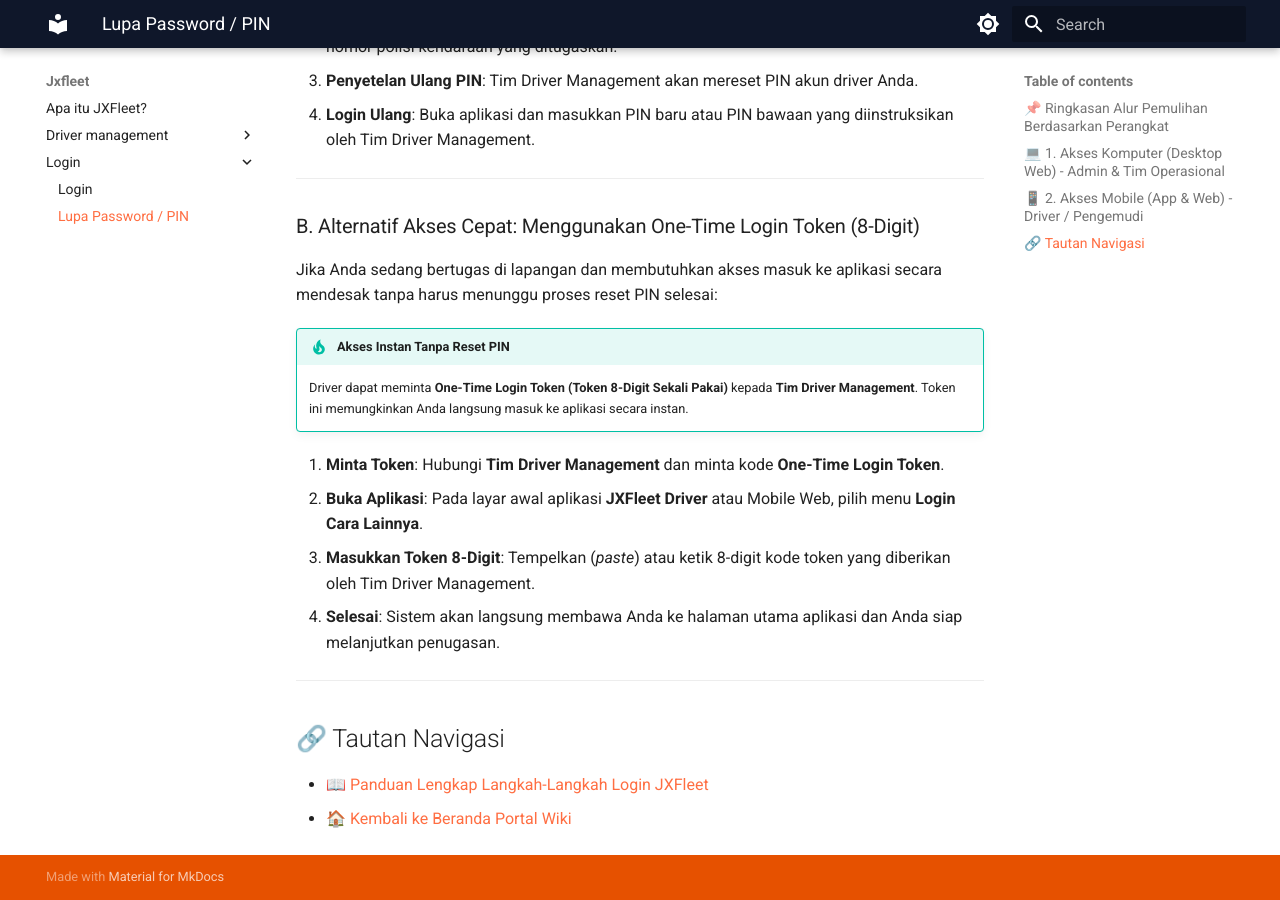
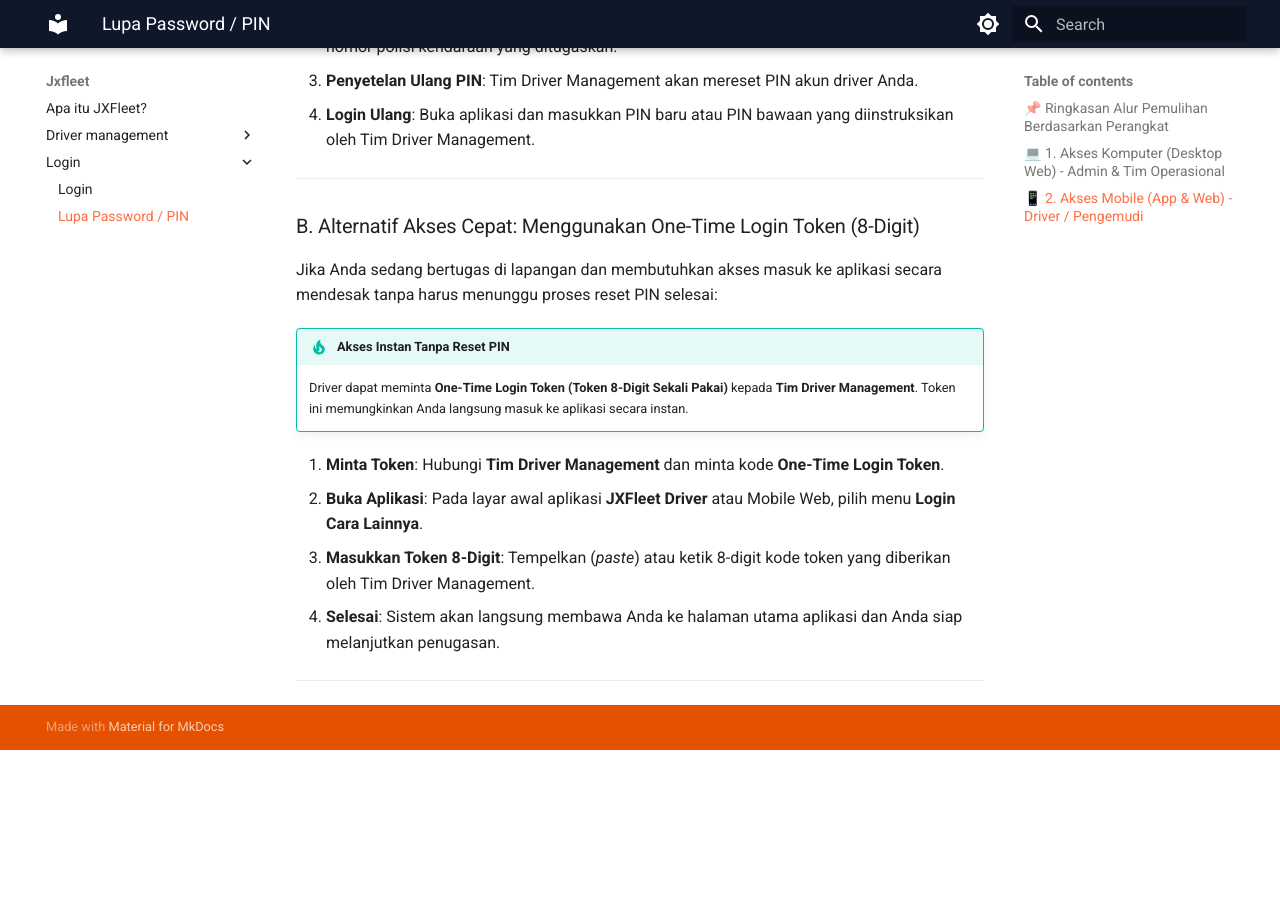
Before and after one commit to jejeharapan/wiki, an MkDocs documentation site: the page built from article/jxfleet/login/lupa-password-pin.md, in a window 1280 px wide and 900 px high, scrolled down 1714 px. Built offline with MkDocs 1.6.1 and Material for MkDocs 9.7.7, drawn with Linux system fonts in a browser that asks for light colours; after the commit the page ends 2464 px from its top, so only the background shows below that.

Commit message:
style: standardize ending separators across docs and update truck-utilization nav

```diff
--- a/article/jxfleet/login/lupa-password-pin.md
+++ b/article/jxfleet/login/lupa-password-pin.md
@@ -70,8 +70,3 @@ Jika Anda sedang bertugas di lapangan dan membutuhkan akses masuk ke aplikasi se
 4. **Selesai**: Sistem akan langsung membawa Anda ke halaman utama aplikasi dan Anda siap melanjutkan penugasan.
 
 ---
-
-## 🔗 Tautan Navigasi
-
-- [📖 Panduan Lengkap Langkah-Langkah Login JXFleet](index.md)
-- [🏠 Kembali ke Beranda Portal Wiki](../../index.md)
```
Also changed, not shown: article/index.md (+2 -0 lines), article/jxfleet/index.md (+2 -0 lines), article/jxfleet/login/index.md (+2 -0 lines), article/tutorial.md (+2 -0 lines), 1 other file.
